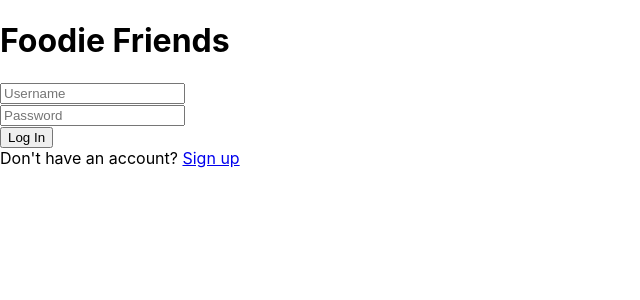
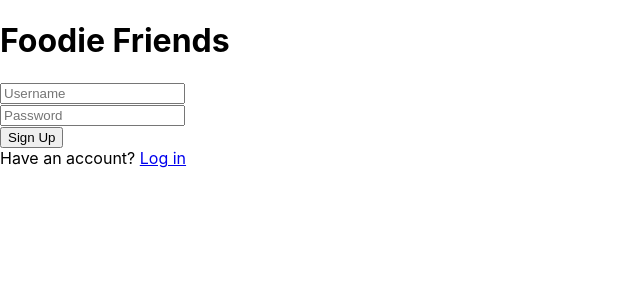
Before and after one commit to Janaeq/foodie_friends, a React (Create React App) app in the folder foodiefriends/: page /signup in a window 1280 px wide. Shown: the top 300 px of the page, without its empty margins (0-640 px from the left). Built offline with nearby package versions, Linux system fonts and the light colour scheme.

Commit message:
add signup

```diff
--- a/foodiefriends/src/App.js
+++ b/foodiefriends/src/App.js
@@ -2,13 +2,15 @@ import React from 'react'
 import './App.css';
 
 import Home from './components/Home'
+import Signup from './components/Signup'
 import { Route } from 'react-router-dom'
 
 
 function App() {
   return (
     <div>
-      <Route path='/' component={Home} />
+      <Route path='/' exact component={Home} />
+      <Route path='/signup' component={Signup} />
     </div>
   );
 }
--- /dev/null
+++ b/foodiefriends/src/components/Signup.js
@@ -0,0 +1,28 @@
+import React, { Component } from 'react'
+import '../App.css';
+import { Link } from 'react-router-dom'
+
+
+class Signup extends Component {
+    render() {
+        return (
+            <div className='signup-page'>
+                <div className='main-card signup'>
+                    <h1>Foodie Friends</h1>
+                    <div className='signup-form'>
+                        <form>
+                            <input type='text' name='username' placeholder='Username' /><br/>
+                            <input type='password' name='password' placeholder='Password' /><br/>
+                            <button type='submit'>Sign Up</button>
+                        </form>
+                    </div>
+                </div>
+                <div className='secondary-card login'>
+                    Have an account? <Link to="/">Log in</Link>
+                </div>
+            </div>
+        )
+    }
+}
+
+export default Signup
```
